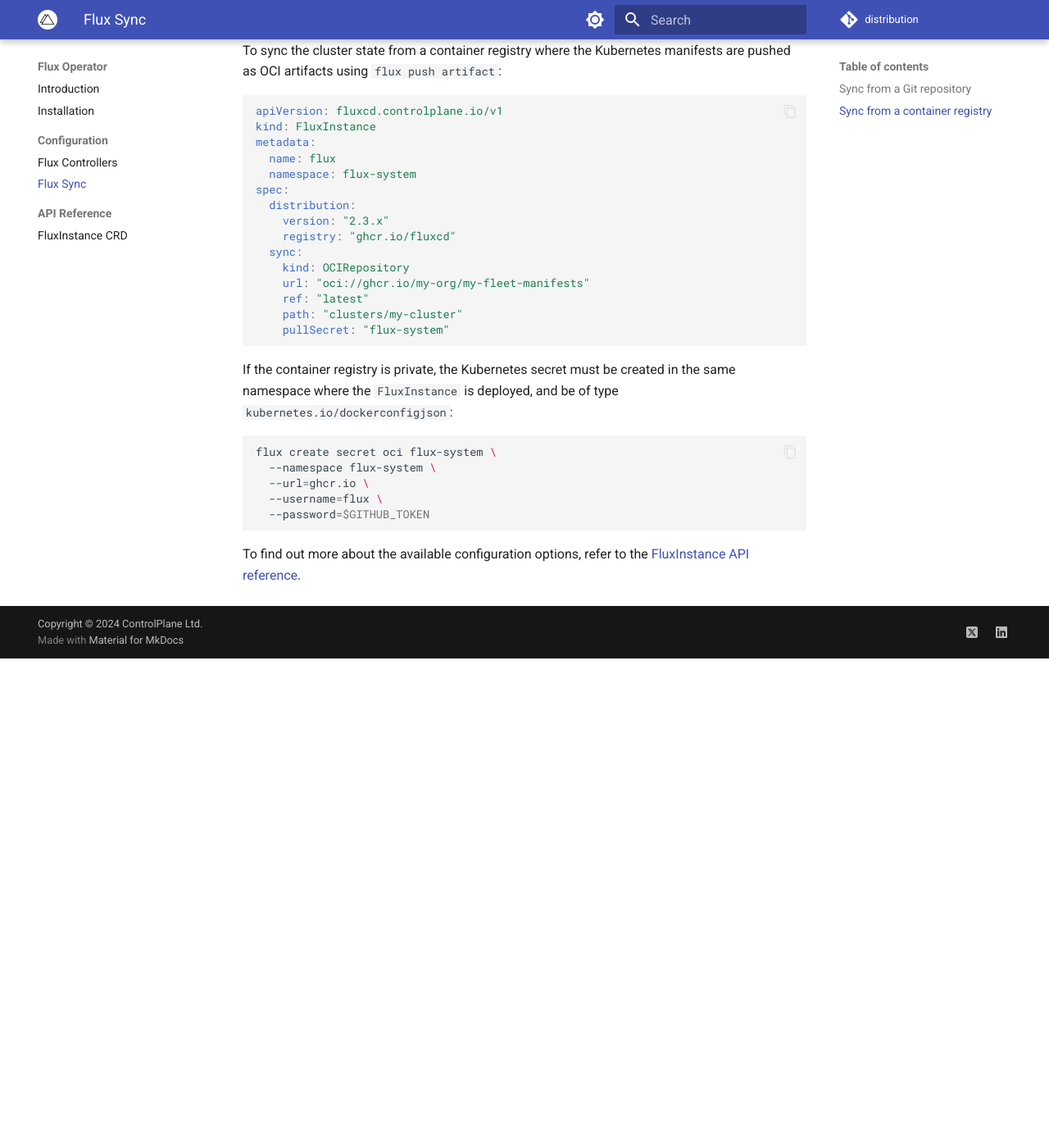
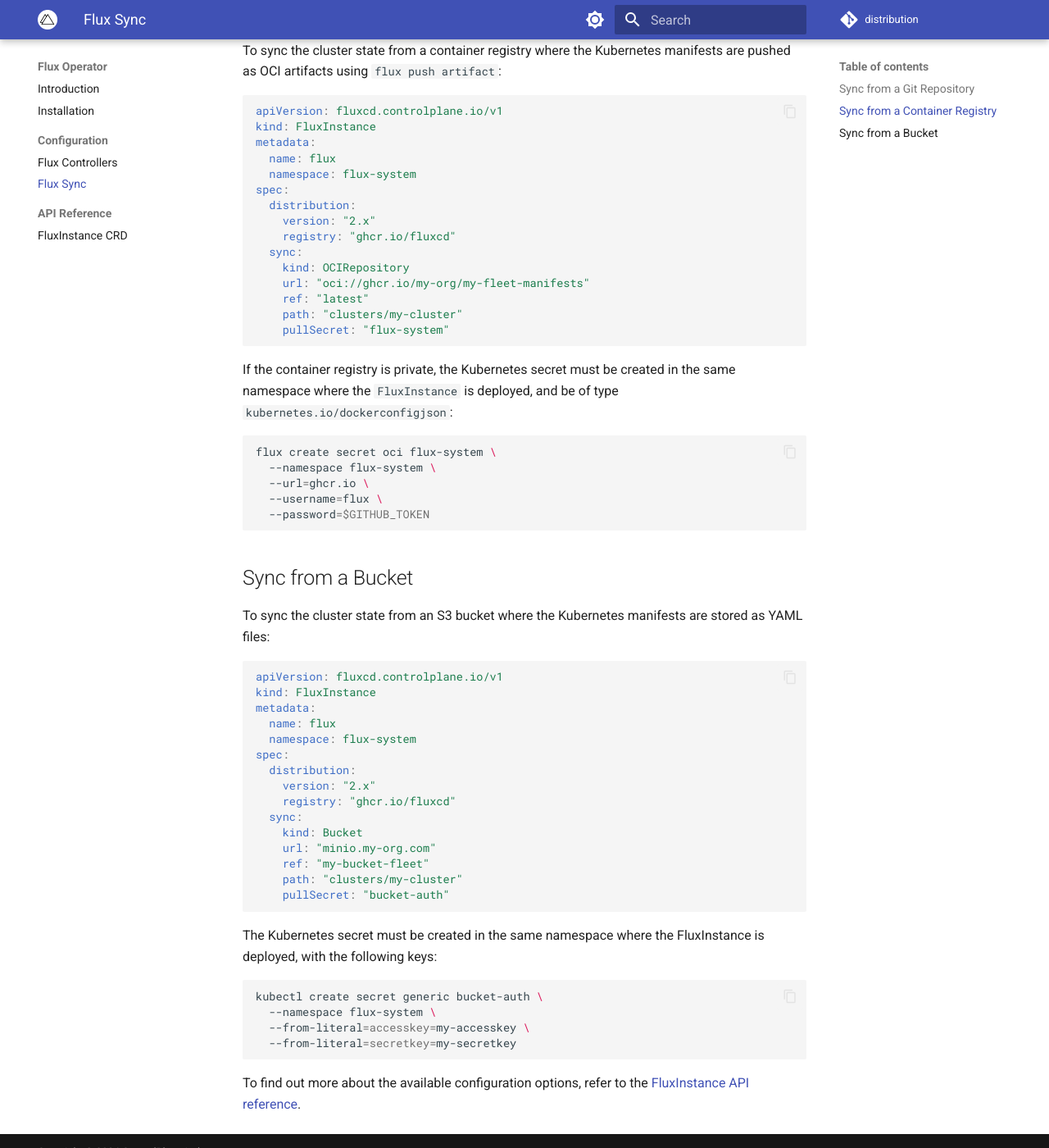
Before and after one commit to controlplaneio-fluxcd/distribution, an MkDocs documentation site: the page built from docs/operator/flux-sync.md, in a window 1280 px wide and 1400 px high, scrolled down 1110 px. Shown: the whole window at 82% size. Built offline with MkDocs 1.6.1 and Material for MkDocs 9.7.7, drawn with Linux system fonts in a browser that asks for light colours; comment, search, counter and statistics services are not loaded; before the commit the page ends 1913 px from its top, so only the background shows below that; some of the changed text lies outside the part shown.

Commit message:
Add bucket sync
Signed-off-by: Stefan Prodan <stefan.prodan@gmail.com>

````diff
--- a/docs/operator/flux-sync.md
+++ b/docs/operator/flux-sync.md
@@ -9,7 +9,7 @@
 matches the one used by `flux bootstrap` to ensure compatibility with upstream, and
 to allow transitioning a bootstrapped cluster to a `FluxInstance` managed one.
 
-## Sync from a Git repository
+## Sync from a Git Repository
 
 To sync the cluster state from a Git repository, add the following configuration to the `FluxInstance`:
 
@@ -21,7 +21,7 @@
   namespace: flux-system
 spec:
   distribution:
-    version: "2.3.x"
+    version: "2.x"
     registry: "ghcr.io/fluxcd"
   sync:
     kind: GitRepository
@@ -41,7 +41,7 @@
   --password=$GITHUB_TOKEN
 ```
 
-## Sync from a container registry
+## Sync from a Container Registry
 
 To sync the cluster state from a container registry where the Kubernetes manifests
 are pushed as OCI artifacts using `flux push artifact`:
@@ -54,7 +54,7 @@
   namespace: flux-system
 spec:
   distribution:
-    version: "2.3.x"
+    version: "2.x"
     registry: "ghcr.io/fluxcd"
   sync:
     kind: OCIRepository
@@ -76,5 +76,38 @@
   --password=$GITHUB_TOKEN
 ```
 
+## Sync from a Bucket
+
+To sync the cluster state from an S3 bucket where the Kubernetes manifests
+are stored as YAML files:
+
+```yaml
+apiVersion: fluxcd.controlplane.io/v1
+kind: FluxInstance
+metadata:
+  name: flux
+  namespace: flux-system
+spec:
+  distribution:
+    version: "2.x"
+    registry: "ghcr.io/fluxcd"
+  sync:
+    kind: Bucket
+    url: "minio.my-org.com"
+    ref: "my-bucket-fleet"
+    path: "clusters/my-cluster"
+    pullSecret: "bucket-auth"
+```
+
+The Kubernetes secret must be created
+in the same namespace where the FluxInstance is deployed, with the following keys:
+
+```shell
+kubectl create secret generic bucket-auth \
+  --namespace flux-system \
+  --from-literal=accesskey=my-accesskey \
+  --from-literal=secretkey=my-secretkey
+```
+
 To find out more about the available configuration options, refer to the
 [FluxInstance API reference](fluxinstance.md).
````
Also changed, not shown: docs/operator/flux-config.md (+3 -3 lines).
